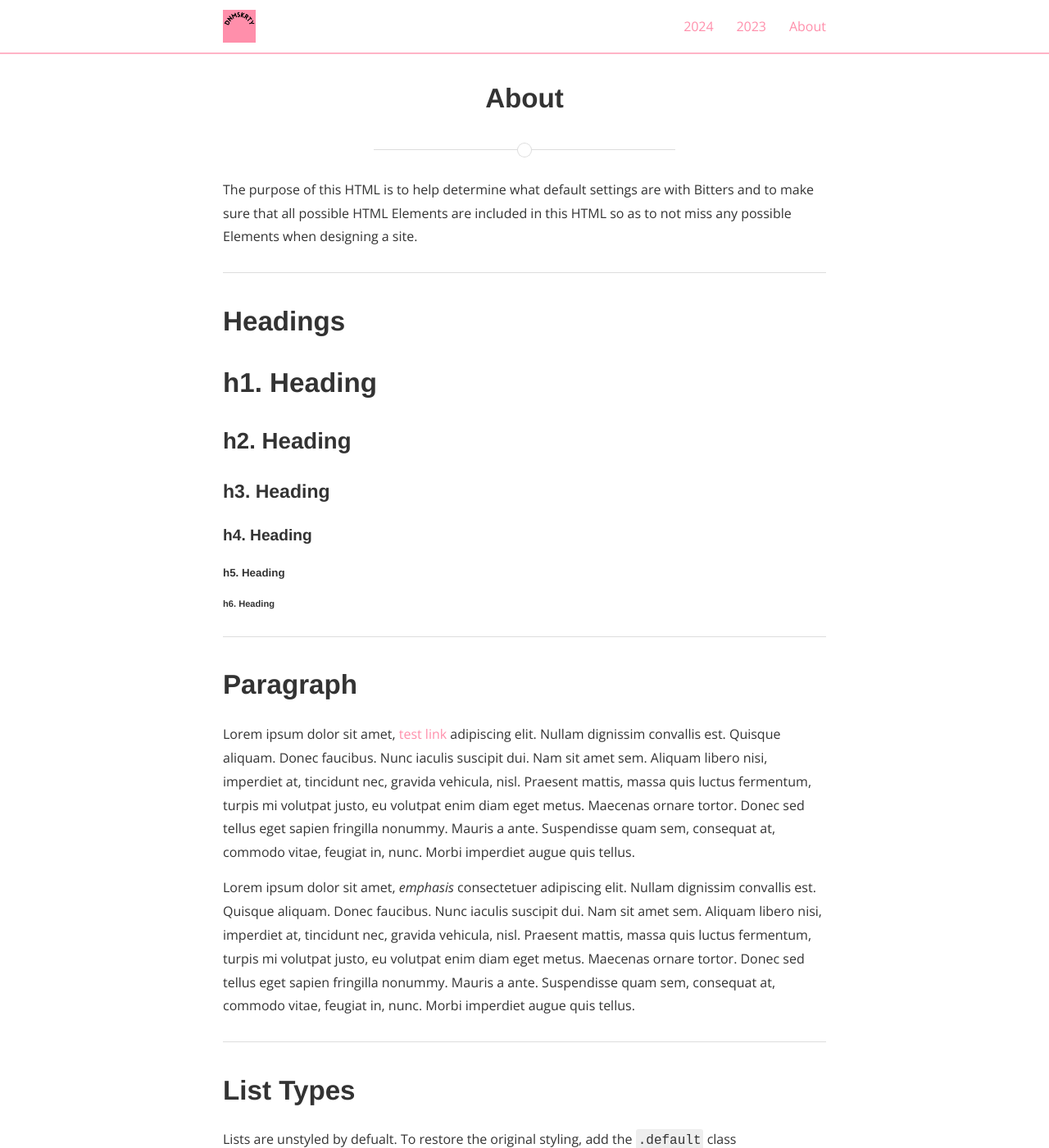
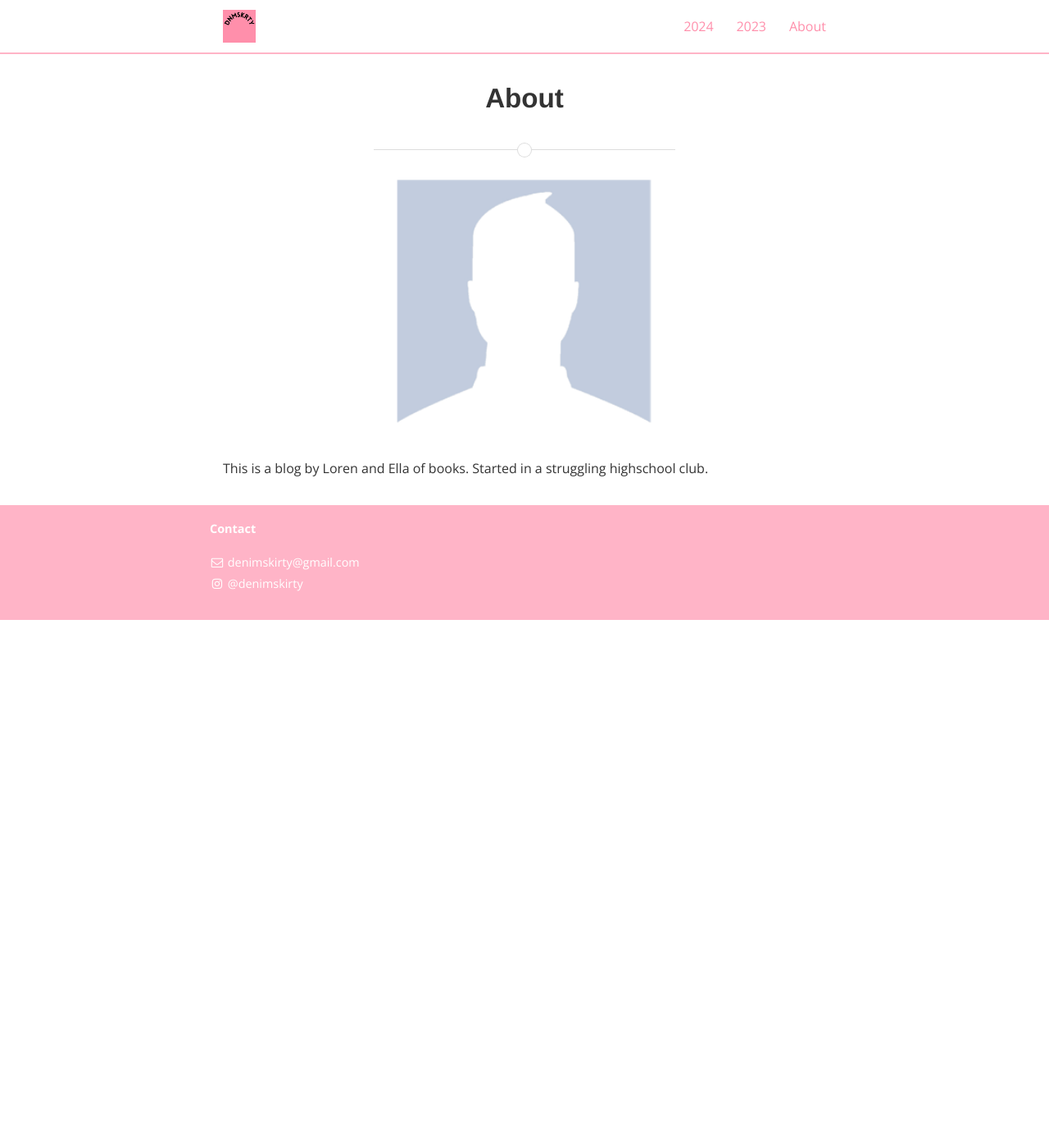
Before and after one commit to denimskirty/denimskirty.github.io, a Jekyll site: the page built from about.md, in a window 1280 px wide and 1400 px high. Shown: the whole window at 82% size. Built offline with Jekyll 4.4.1, drawn with Linux system fonts in a browser that asks for light colours; nearby versions of some CDN libraries; some of the changed text lies outside the part shown.

Commit message:
Update about.md

```diff
--- a/about.md
+++ b/about.md
@@ -4,153 +4,5 @@ title: About
 permalink: /about/
 main_nav: true
 ---
-
-<p>The purpose of this HTML is to help determine what default settings are with Bitters and to make sure that all possible HTML Elements are included in this HTML so as to not miss any possible Elements when designing a site.</p>
-
-<hr>
-
-<h1 id="headings">Headings</h1>
-
-<h1>h1. Heading</h1>
-<h2>h2. Heading</h2>
-<h3>h3. Heading</h3>
-<h4>h4. Heading</h4>
-<h5>h5. Heading</h5>
-<h6>h6. Heading</h6>
-
-<hr>
-
-<h1 id="paragraph">Paragraph</h1>
-
-<p>Lorem ipsum dolor sit amet, <a href="#" title="test link">test link</a> adipiscing elit. Nullam dignissim convallis est. Quisque aliquam. Donec faucibus. Nunc iaculis suscipit dui. Nam sit amet sem. Aliquam libero nisi, imperdiet at, tincidunt nec, gravida vehicula, nisl. Praesent mattis, massa quis luctus fermentum, turpis mi volutpat justo, eu volutpat enim diam eget metus. Maecenas ornare tortor. Donec sed tellus eget sapien fringilla nonummy. Mauris a ante. Suspendisse quam sem, consequat at, commodo vitae, feugiat in, nunc. Morbi imperdiet augue quis tellus.</p>
-
-<p>Lorem ipsum dolor sit amet, <em>emphasis</em> consectetuer adipiscing elit. Nullam dignissim convallis est. Quisque aliquam. Donec faucibus. Nunc iaculis suscipit dui. Nam sit amet sem. Aliquam libero nisi, imperdiet at, tincidunt nec, gravida vehicula, nisl. Praesent mattis, massa quis luctus fermentum, turpis mi volutpat justo, eu volutpat enim diam eget metus. Maecenas ornare tortor. Donec sed tellus eget sapien fringilla nonummy. Mauris a ante. Suspendisse quam sem, consequat at, commodo vitae, feugiat in, nunc. Morbi imperdiet augue quis tellus.</p>
-
-<hr>
-
-<h1 id="list_types">List Types</h1>
-
-<p>Lists are unstyled by defualt. To restore the original styling, add the <code>.default</code> class</p>
-
-<h3>Definition List</h3>
-<dl>
-  <dt>Definition List Title</dt>
-  <dd>This is a definition list division.</dd>
-</dl>
-
-<h3>Ordered List</h3>
-<ol>
-  <li>List Item 1</li>
-  <li>List Item 2</li>
-  <li>List Item 3</li>
-</ol>
-
-<h3>Unordered List</h3>
-<ul>
-  <li>List Item 1</li>
-  <li>List Item 2</li>
-  <li>List Item 3</li>
-</ul>
-
-<h3>Ordered List with <code>.default</code> class</h3>
-<ol class="default">
-  <li>List Item 1</li>
-  <li>List Item 2</li>
-  <li>List Item 3</li>
-</ol>
-
-<h3>Unordered List with <code>.default</code> class</h3>
-<ul class="default">
-  <li>List Item 1</li>
-  <li>List Item 2</li>
-  <li>List Item 3</li>
-</ul>
-
-<hr>
-
-<h1 id="form_elements">Fieldsets and Form Elements</h1>
-
-<fieldset>
-  <p>Lorem ipsum dolor sit amet, consectetuer adipiscing elit. Nullam dignissim convallis est. Quisque aliquam. Donec faucibus. Nunc iaculis suscipit dui. Nam sit amet sem. Aliquam libero nisi, imperdiet at, tincidunt nec, gravida vehicula, nisl. Praesent mattis, massa quis luctus fermentum, turpis mi volutpat justo, eu volutpat enim diam eget metus.</p>
-
-  <form>
-    <h2>Form Element</h2>
-
-    <p>Lorem ipsum dolor sit amet, consectetuer adipiscing elit. Nullam dignissim convallis est. Quisque aliquam. Donec faucibus. Nunc iaculis suscipit dui.</p>
-
-    <p><label for="text_field">Text Field:</label>
-      <input type="text" id="text_field" /></p>
-
-    <p><label for="text_area">Text Area:</label>
-      <textarea id="text_area"></textarea></p>
-
-    <p><label for="select_element">Select Element:</label>
-      <select name="select_element">
-        <optgroup label="Option Group 1">
-          <option value="1">Option 1</option>
-          <option value="2">Option 2</option>
-          <option value="3">Option 3</option>
-        </optgroup>
-        <optgroup label="Option Group 2">
-          <option value="1">Option 1</option>
-          <option value="2">Option 2</option>
-          <option value="3">Option 3</option>
-        </optgroup>
-    </select></p>
-
-    <p><label for="radio_buttons">Radio Buttons:</label>
-      <label>
-        <input type="radio" class="radio" name="radio_button" value="radio_1" /> Radio 1
-      </label>
-      <label>
-        <input type="radio" class="radio" name="radio_button" value="radio_2" /> Radio 2
-      </label>
-      <label>
-        <input type="radio" class="radio" name="radio_button" value="radio_3" /> Radio 3
-      </label>
-    </p>
-
-    <p><label for="checkboxes">Checkboxes:</label>
-      <label>
-        <input type="checkbox" class="checkbox" name="checkboxes" value="check_1" /> Checkbox 1
-      </label>
-      <label>
-        <input type="checkbox" class="checkbox" name="checkboxes" value="check_2" /> Checkbox 2
-      </label>
-      <label>
-        <input type="checkbox" class="checkbox" name="checkboxes" value="check_3" /> Checkbox 3
-      </label>
-    </p>
-
-    <p><label for="password">Password:</label>
-      <input type="password" class="password" name="password" />
-    </p>
-
-    <p><label for="file">File Input:</label>
-      <input type="file" class="file" name="file" />
-    </p>
-
-
-    <p><input type="submit" value="Submit" /></p>
-  </form>
-</fieldset>
-
-<hr>
-
-<h1 id="tables">Tables</h1>
-
-<table cellspacing="0" cellpadding="0">
-  <tr>
-    <th>Table Header 1</th><th>Table Header 2</th><th>Table Header 3</th>
-  </tr>
-  <tr>
-    <td>Division 1</td><td>Division 2</td><td>Division 3</td>
-  </tr>
-  <tr class="even">
-    <td>Division 1</td><td>Division 2</td><td>Division 3</td>
-  </tr>
-  <tr>
-    <td>Division 1</td><td>Division 2</td><td>Division 3</td>
-  </tr>
-</table>
-</div>
+![alt text]({{ site.baseurl }}/assets/profile-placeholder.gif "Profile Picture"){:.profile}
+This is a blog by Loren and Ella of books. Started in a struggling highschool club.
```
